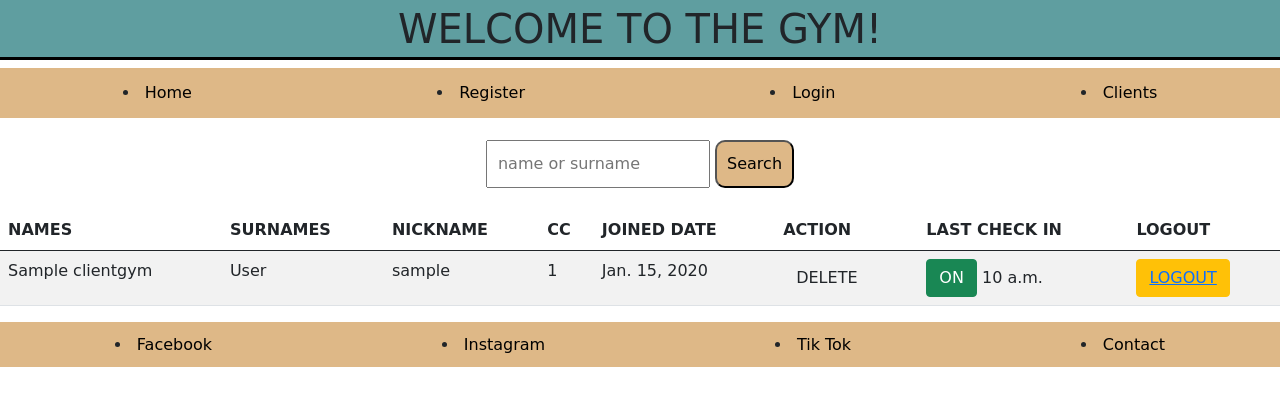
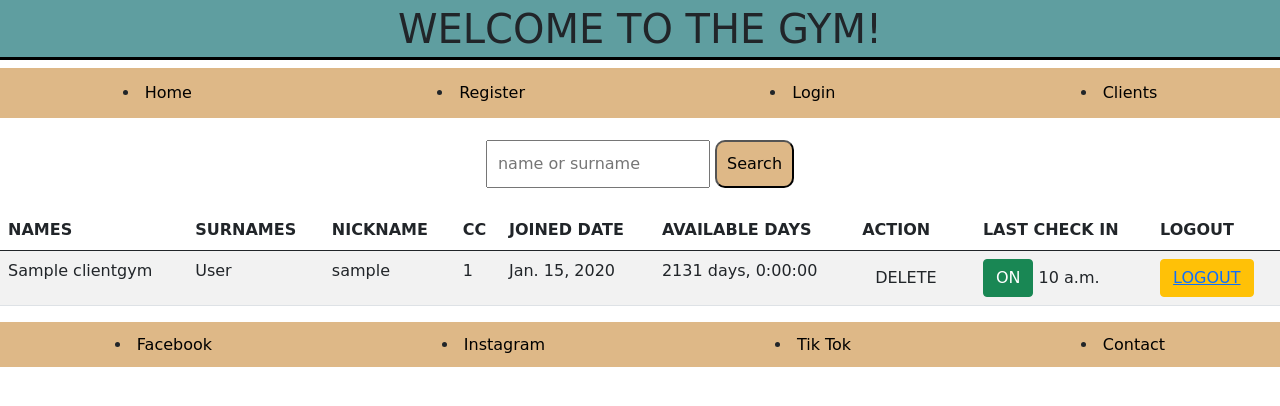
Before and after one commit to JStevenC10/Gym-app-Django, a Django app: page /all/clients/ in a window 1280 px wide. Shown: the top 406 px of the page. Run offline with Django 3.2, Linux system fonts and the light colour scheme; tables that the repository leaves empty hold one stand-in row (values such as "Sample post").

Commit message:
features 85%

```diff
--- a/Gym/templates/all_clients.html
+++ b/Gym/templates/all_clients.html
@@ -27,6 +27,7 @@
       <th scope="col">NICKNAME</th>
       <th scope="col">CC</th>
       <th scope="col">JOINED DATE</th>
+      <th scope="col">AVAILABLE DAYS</th>
       <th scope="col">ACTION</th>
       <th scope="col">LAST CHECK IN</th>
       <th scope="col">LOGOUT</th>
@@ -44,6 +45,7 @@
             {% endif %}
             <td>{{i.cc}}</td>
             <td>{{i.start_date}}</td>
+            <td>{{i.days_available}}</td>
             <td><a class="btn" href="{% url 'delete_client' i.cc %}">DELETE</a></td>
             {% if i.status %}
               <td><button class="btn btn-success">ON</button> {{i.check_in}}</td>
```
